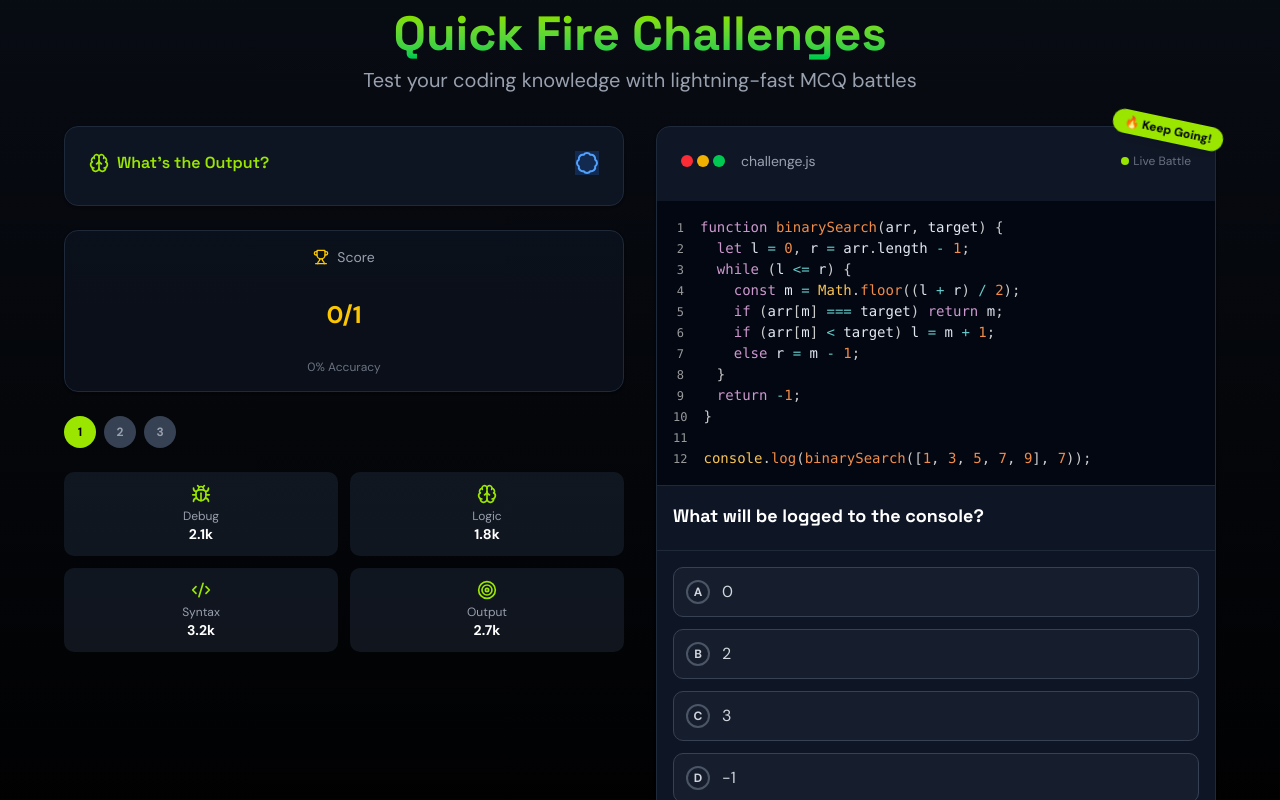
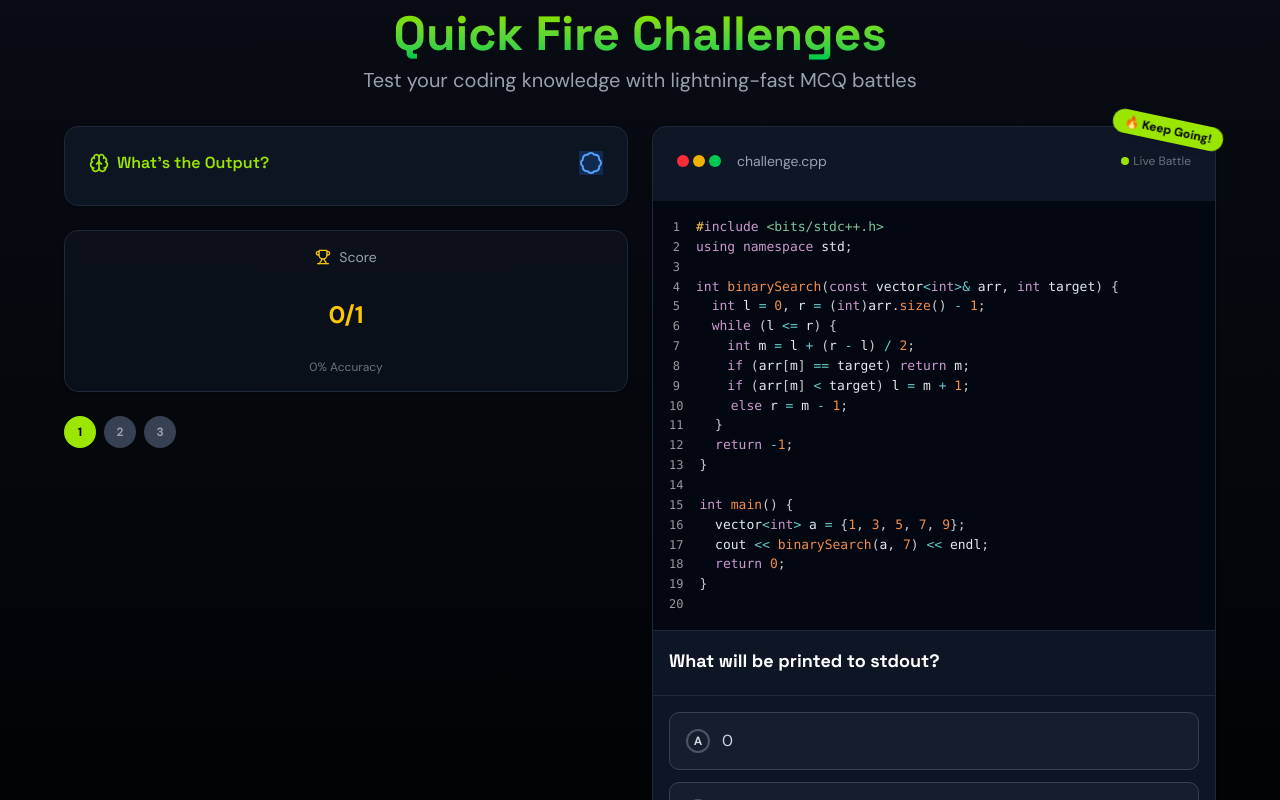
Before and after one commit to Archit80/AlgoWars, a Next.js app in the folder frontend/: page / in a window 1280 px wide. Shown: the part 1380-2180 px from the top of the page. Built offline with nearby package versions, Linux system fonts and the light colour scheme; no server answers.

Commit message:
refactor Quiz component for improved code clarity and performance

```diff
--- a/frontend/src/app/landing-components/Quiz.tsx
+++ b/frontend/src/app/landing-components/Quiz.tsx
@@ -3,7 +3,7 @@ import React, { useState } from "react";
 // import { useState } from "react";
 import {Button} from "@/components/ui/button";
 import { Card, CardHeader, CardTitle, CardContent } from "@/components/ui/card";
-import { Brain, Bug, Code2, Target, CheckCircle, Trophy, Badge, Swords } from "lucide-react";
+import { Brain, CheckCircle, Trophy, Badge, Swords } from "lucide-react";
 import { Prism as SyntaxHighlighter } from "react-syntax-highlighter";
 import { tomorrow } from "react-syntax-highlighter/dist/esm/styles/prism";
   import { Space_Grotesk } from "next/font/google";
@@ -14,35 +14,50 @@ const Quiz = () => {
     {
       type: "output",
       title: "What's the Output?",
-      code: `function binarySearch(arr, target) {
-  let l = 0, r = arr.length - 1;
+      code: `#include <bits/stdc++.h>
+using namespace std;
+
+int binarySearch(const vector<int>& arr, int target) {
+  int l = 0, r = (int)arr.size() - 1;
   while (l <= r) {
-    const m = Math.floor((l + r) / 2);
-    if (arr[m] === target) return m;
+    int m = l + (r - l) / 2;
+    if (arr[m] == target) return m;
     if (arr[m] < target) l = m + 1;
     else r = m - 1;
   }
   return -1;
 }
 
-console.log(binarySearch([1, 3, 5, 7, 9], 7));`,
-      question: "What will be logged to the console?",
+int main() {
+  vector<int> a = {1, 3, 5, 7, 9};
+  cout << binarySearch(a, 7) << endl;
+  return 0;
+}
+`,
+      question: "What will be printed to stdout?",
       options: ["0", "2", "3", "-1"],
       correct: 2,
       explanation:
-        "Binary search returns the index of 7 in the sorted array [1,3,5,7,9]. Zero-based index of 7 is 3.",
+        "Binary search returns the index of 7 in the sorted vector {1,3,5,7,9}. Zero-based index of 7 is 3.",
     },
 
     {
       type: "logic",
       title: "Logic Challenge",
-      code: `const stack = [];
-stack.push(1);
-stack.push(2);
-stack.pop();
-stack.push(3);
-console.log(stack.length);`,
-      question: "What's the final stack size?",
+      code: `#include <bits/stdc++.h>
+using namespace std;
+
+int main() {
+  vector<int> st;
+  st.push_back(1);
+  st.push_back(2);
+  st.pop_back();
+  st.push_back(3);
+  cout << st.size() << endl;
+  return 0;
+}
+`,
+      question: "What's the final stack size printed?",
       options: ["1", "2", "3", "0"],
       correct: 1,
       explanation:
@@ -52,13 +67,20 @@ console.log(stack.length);`,
     {
       type: "output",
       title: "Tricky Output",
-      code: `let i = 1;
-let count = 0;
-while (i <= 16) {
-  count++;
-  i *= 2;
+      code: `#include <bits/stdc++.h>
+using namespace std;
+
+int main() {
+  int i = 1;
+  int count = 0;
+  while (i <= 16) {
+    count++;
+    i *= 2;
+  }
+  cout << count << endl;
+  return 0;
 }
-console.log(count);`,
+`,
       question: "What gets printed?",
       options: ["4", "5", "16", "log n"],
       correct: 1,
@@ -102,7 +124,7 @@ console.log(count);`,
   };
 
   return (
-    <section className="px-4 py-16 bg-gradient-to-b from-gray-900/50 to-transparent">
+  <section className="px-4 py-12 sm:py-16 bg-gradient-to-b from-gray-900/50 to-transparent">
       <div className="max-w-6xl mx-auto">
         <div className="text-center mb-8">
           <h2
@@ -117,7 +139,7 @@ console.log(count);`,
           </p>
         </div>
 
-        <div className="grid lg:grid-cols-2 gap-8 items-start">
+  <div className="grid grid-cols-1 md:grid-cols-2 gap-6 items-start">
           {/* Quiz Stats & Info */}
           <div className="space-y-6">
             {/* Current Stats */}
@@ -158,7 +180,7 @@ console.log(count);`,
               {mcqQuestions.map((_, index) => (
                 <div
                   key={index}
-                  className={`w-8 h-8 rounded-full flex items-center justify-center text-xs font-bold transition-all duration-200 ${
+                  className={`w-7 h-7 sm:w-8 sm:h-8 rounded-full flex items-center justify-center text-xs font-bold transition-all duration-200 ${
                     currentQuestion === index
                       ? "bg-lime-400 text-black"
                       : index < currentQuestion
@@ -171,26 +193,7 @@ console.log(count);`,
               ))}
             </div>
 
-            {/* Challenge Types */}
-            <div className="grid grid-cols-2 gap-3">
-              {[
-                { icon: Bug, label: "Debug", count: "2.1k" },
-                { icon: Brain, label: "Logic", count: "1.8k" },
-                { icon: Code2, label: "Syntax", count: "3.2k" },
-                { icon: Target, label: "Output", count: "2.7k" },
-              ].map((type) => (
-                <div
-                  key={type.label}
-                  className="bg-gray-800/50 rounded-lg p-3 text-center"
-                >
-                  <type.icon className="w-5 h-5 text-lime-400 mx-auto mb-1" />
-                  <div className="text-xs text-gray-400">{type.label}</div>
-                  <div className="text-sm font-bold text-white">
-                    {type.count}
-                  </div>
-                </div>
-              ))}
-            </div>
+
           </div>
 
           {/* Quiz Interface */}
@@ -205,7 +208,7 @@ console.log(count);`,
                       <div className="w-3 h-3 bg-green-500 rounded-full"></div>
                     </div>
                     <span className="text-sm text-gray-400 ml-2">
-                      challenge.js
+                      challenge.cpp
                     </span>
                   </div>
                   <div className="flex items-center gap-2 text-xs text-gray-500">
@@ -219,16 +222,16 @@ console.log(count);`,
 
               <CardContent className="p-0">
                 {/* Code Block */}
-                <div className="bg-gray-950 p-4 border-b border-gray-800">
+        <div className="bg-gray-950 p-3 sm:p-4 border-b border-gray-800 overflow-auto max-h-60 sm:max-h-[500px]">
                   <SyntaxHighlighter
-                    language="javascript"
+                    language="cpp"
                     style={tomorrow}
                     customStyle={{
                       margin: 0,
-                      padding: 0,
-                      background: "transparent",
-                      fontSize: "14px",
-                      lineHeight: "1.4",
+          padding: 0,
+          background: "transparent",
+          fontSize: "13px",
+          lineHeight: "1.45",
                     }}
                     showLineNumbers={true}
                     lineNumberStyle={{
@@ -258,7 +261,7 @@ console.log(count);`,
                         key={index}
                         onClick={() => handleAnswerClick(index)}
                         disabled={showResult}
-                        className={`w-full text-left p-3 hover:cursor-pointer rounded-lg border transition-all duration-200 transform hover:scale-102 ${
+                        className={`w-full text-left p-3 md:p-4 text-sm md:text-base hover:cursor-pointer rounded-lg border transition-all duration-200 transform hover:scale-102 ${
                           showResult
                             ? index === mcqQuestions[currentQuestion].correct
                               ? "bg-green-500/20 border-green-500 text-green-400"
@@ -272,7 +275,7 @@ console.log(count);`,
                       >
                         <div className="flex items-center gap-3">
                           <div
-                            className={`w-6 h-6 rounded-full border-2 flex items-center justify-center text-xs font-bold ${
+                            className={`w-5 h-5 md:w-6 md:h-6 rounded-full border-2 flex items-center justify-center text-xs font-bold ${
                               showResult &&
                               index === mcqQuestions[currentQuestion].correct
                                 ? "border-green-500 bg-green-500 text-black"
```
